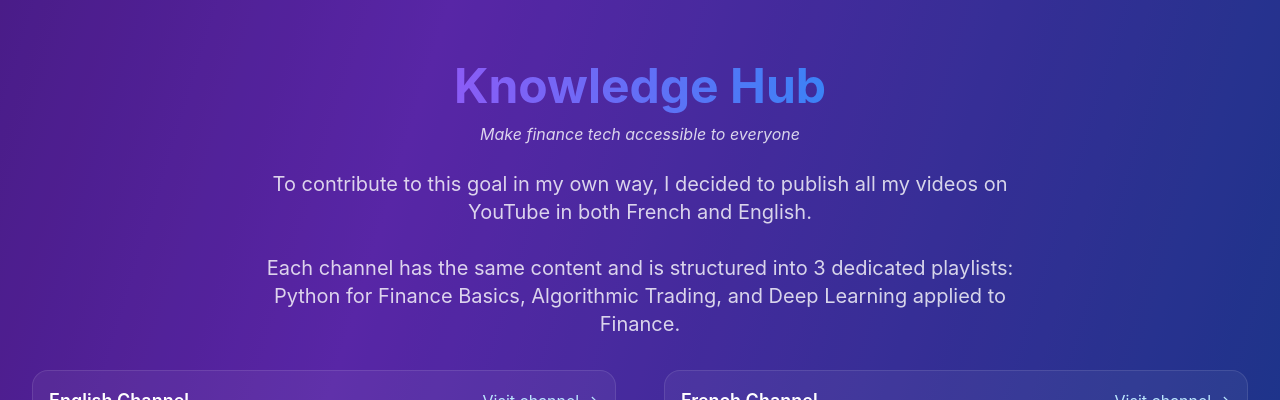
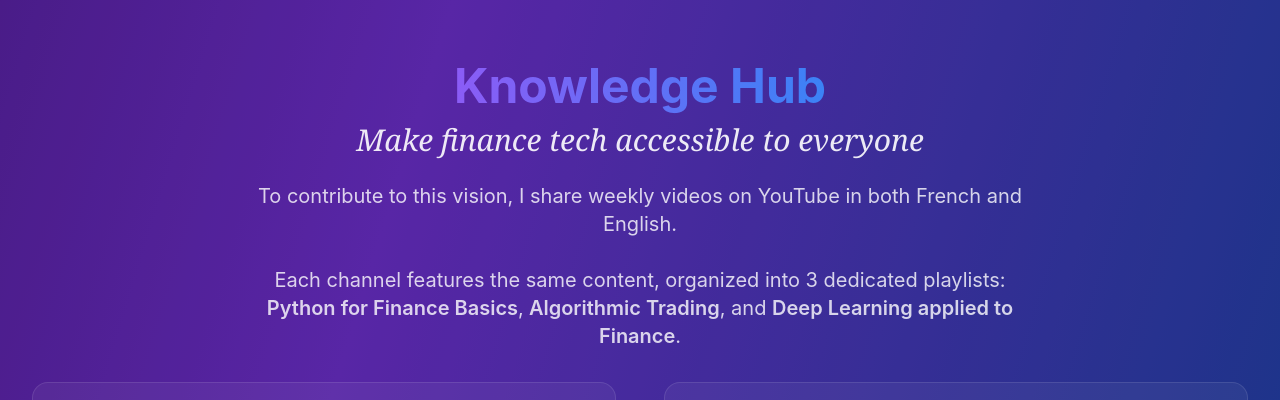
Before and after one commit to ag-algolab/ag-algolab.github.io, a React (Vite) app: page / in a window 1280 px wide. Shown: the part 2700-3100 px from the top of the page. Built offline with nearby package versions, Linux system fonts and the light colour scheme.

Commit message:
Update App.jsx

```diff
--- a/src/App.jsx
+++ b/src/App.jsx
@@ -458,14 +458,15 @@ function Home() {
                bg-gradient-to-r from-[#8B5CF6] to-[#3B82F6]">
               Knowledge Hub
             </h2>
-            <p className="italic text-white/80 mb-6">
+            <p className="italic font-serif text-2xl md:text-3xl text-white/90 mb-6">
               Make finance tech accessible to everyone
             </p>
             <p className="text-xl text-white/80 max-w-3xl mx-auto">
-              To contribute to this goal in my own way, I decided to publish all my videos on YouTube
-              in both French and English.  <br /><br />
-              Each channel has the same content and is structured into 3 dedicated playlists: Python for Finance Basics,
-              Algorithmic Trading, and Deep Learning applied to Finance.
+              To contribute to this vision, I share weekly videos on YouTube in both French and English. <br /><br />
+              Each channel features the same content, organized into 3 dedicated playlists:
+              <span className="font-semibold"> Python for Finance Basics</span>,
+              <span className="font-semibold"> Algorithmic Trading</span>,
+              and <span className="font-semibold"> Deep Learning applied to Finance</span>.
             </p>
           </motion.div>
 
```
